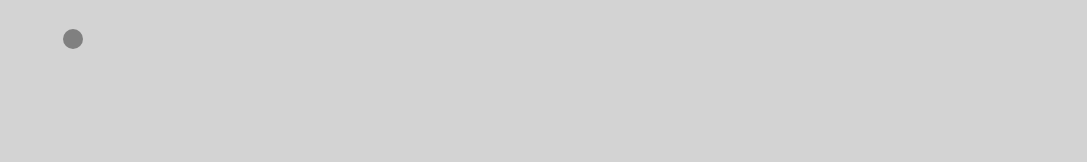
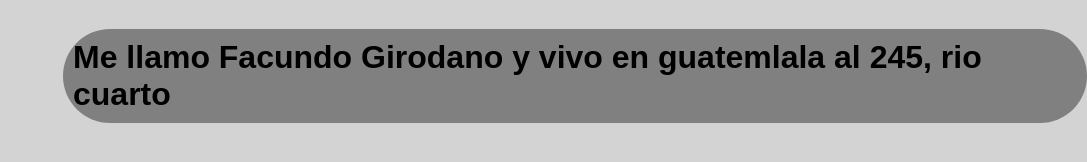
Before and after one commit to yehsl/Sirious.github.io, a plain HTML site: page index.html in a window 1280 px wide. Shown: the whole page, without its empty margins (193-1280 px from the left). Drawn offline with Linux system fonts and the light colour scheme.

Commit message:
Update index.html

```diff
--- a/index.html
+++ b/index.html
@@ -8,4 +8,4 @@
     position: absolute;
     border-radius: 5rem;
     padding: 10;
-"></body></html>
+">Me llamo Facundo Girodano y vivo en guatemlala al 245, rio cuarto</h1></body></html>
```
